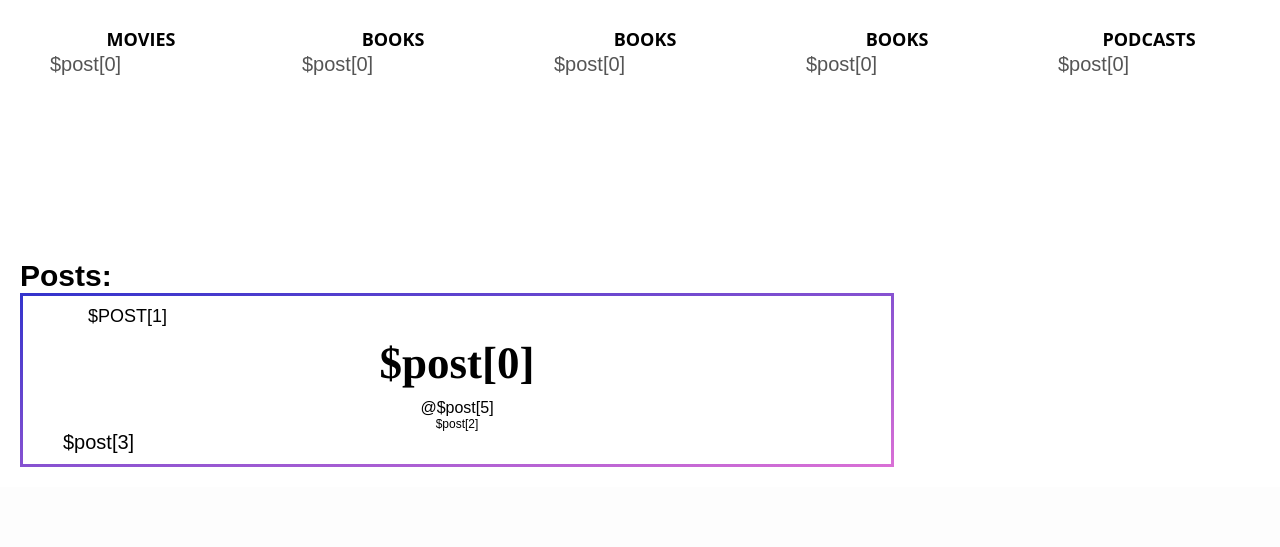
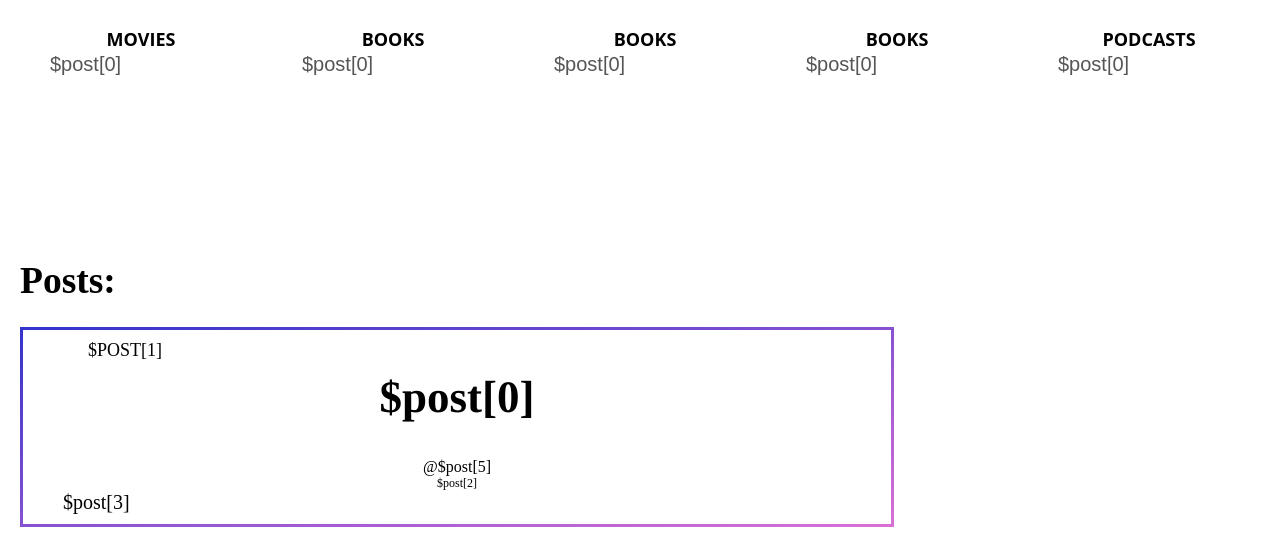
Before and after one commit to lizwerther/SeniorProject2020, a PHP site: page /me.html in a window 1280 px wide. Shown: the part 444-991 px from the top of the page. Before the commit the page ends 911 px from the top, so only its background shows below. Run offline with PHP 8.4, Linux system fonts and the light colour scheme.

Commit message:
update mecss

```diff
--- a/css-me.css
+++ b/css-me.css
@@ -207,10 +207,13 @@ a.dropbtn{
     /* overflow: scroll; */
     /* height: 100%; */
     margin: 20px;
+    font-size: 25;
+    font-family: 'Futura Light', serif;
 }
-.posts h2{
-    font-family: Arial, Helvetica, sans-serif;
+#posts h2{
+    margin-bottom: 25px;
 }
+
 /* .post{
     padding: 10px;
     border-top: 1px solid darkgray;
@@ -234,9 +237,10 @@ a.dropbtn{
     padding-bottom: 10px;
 }
 /* .post p{
-    margin: 5px;
+    margin: 15px;
 } */
 .post h2{
+    margin-bottom: 10px;
     font-family: Times, serif;
     font-size: 45;
     padding: 4px;
```
